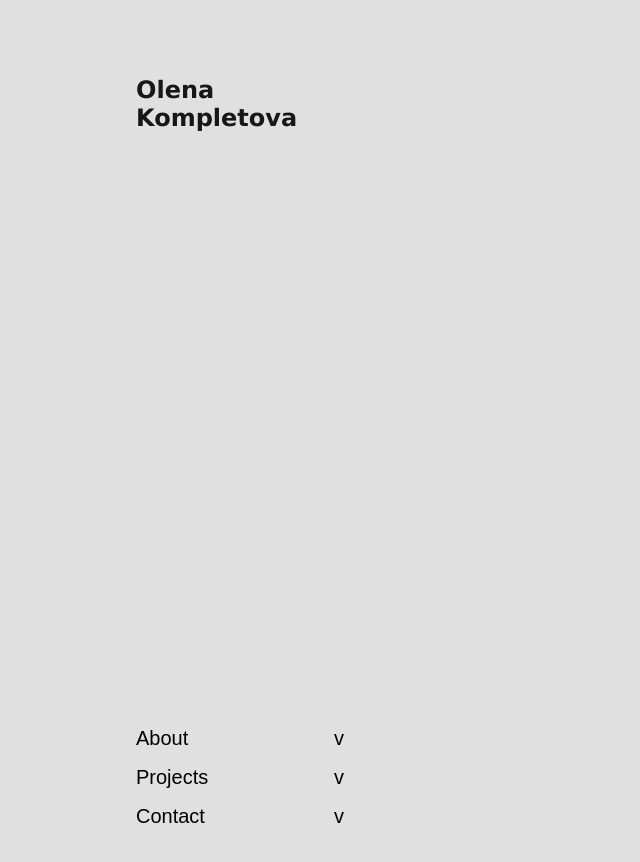
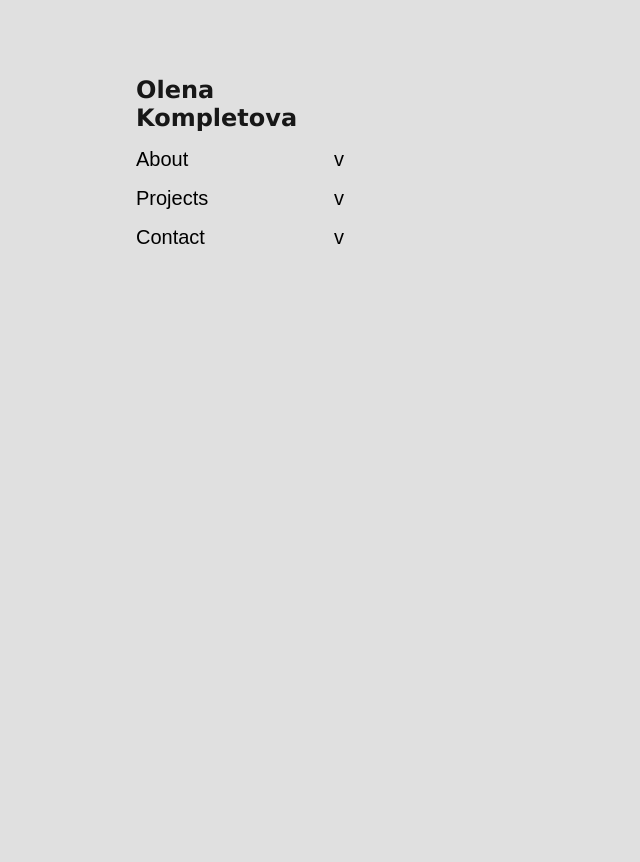
Before and after one commit to timtim40a/o-kompletova-portfolio, a Next.js app: page / in a window 1280 px wide. Shown: the top 862 px of the page, without its empty margins (0-640 px from the left). After the commit the page ends 800 px from the top, so only its background shows below. Built offline with nearby package versions, Linux system fonts and the light colour scheme.

Commit message:
Minor style fix

```diff
--- a/src/_components/navbar/Navbar.tsx
+++ b/src/_components/navbar/Navbar.tsx
@@ -114,7 +114,7 @@ export default function Navbar() {
                         }
                     >
                         <li className={styles.pageLink}>Email</li>
-                        <li className={styles.pageLink}>LinkedIn</li>
+                        <li className={styles.pageLink}>Substack</li>
                         <li className={styles.pageLink}>GitHub</li>
                     </ul>
                 </li>
--- a/src/_components/navbar/navbar.module.css
+++ b/src/_components/navbar/navbar.module.css
@@ -3,11 +3,10 @@
     grid-row: 1 / -1;
     display: flex;
     flex-direction: column;
-    justify-content: space-between;
+    gap: 1rem;
     position: sticky;
     top: 0;
     left: 0;
-    height: 100vh;
     width: var(--nav-width);
     padding: 1rem;
     overflow-y: scroll;
@@ -29,6 +28,8 @@
     background: none;
     font-size: 1.25rem;
     width: 100%;
+
+    cursor: pointer;
 }
 
 .categoryButton:hover .categoryTitle {
```
